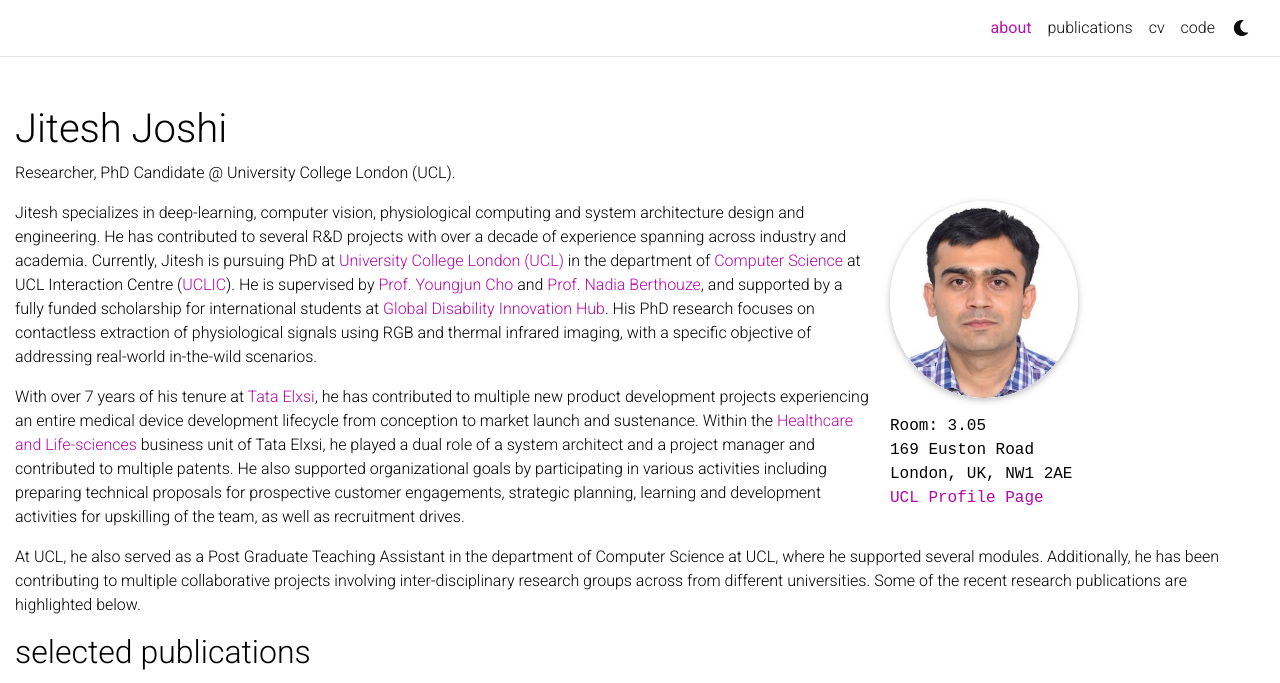
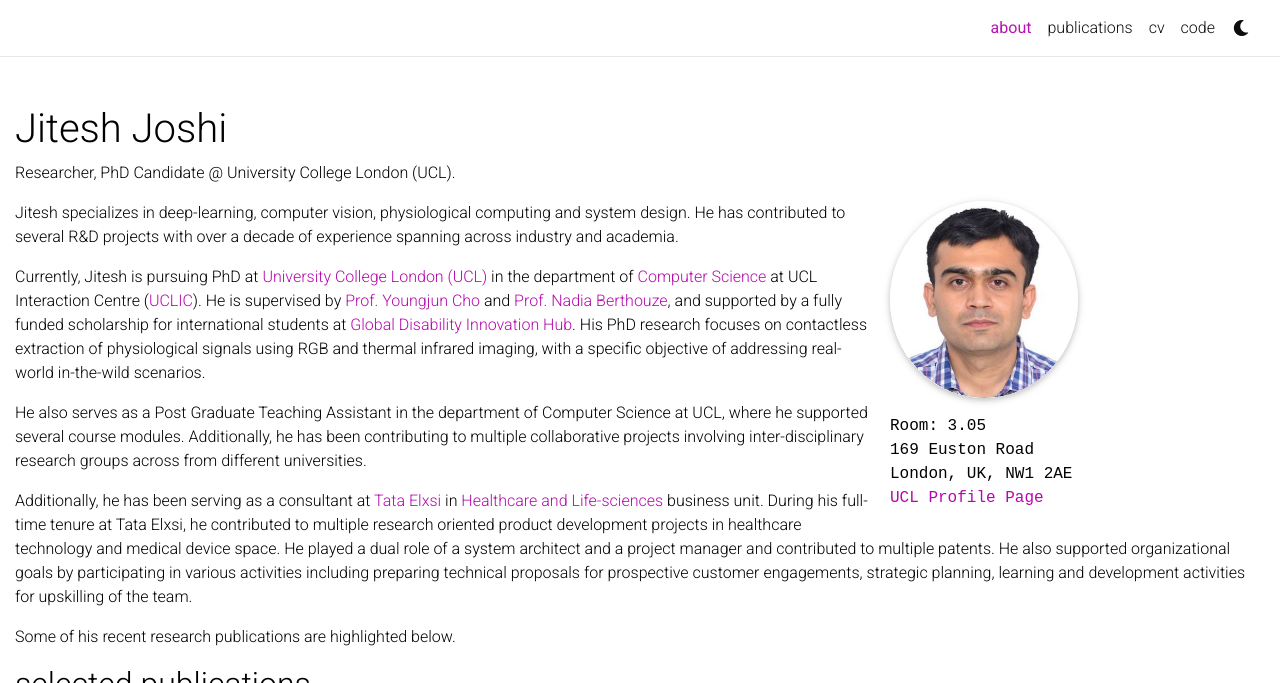
Before and after one commit to jnj256/jnj256.github.io, a Jekyll site: the page built from _pages/about.md, in a window 1280 px wide and 1005 px high, cut to the strip 0-683 px from the top of the window. Built offline with Jekyll 4.4.1, drawn with Linux system fonts in a browser that asks for light colours; full-size pictures stand in for the smaller copies a plugin makes; comment, search, counter and statistics services are not loaded; a style sheet for code colours, icons or effects is not loaded.

Commit message:
updated CV and about me page

```diff
--- a/_pages/about.md
+++ b/_pages/about.md
@@ -20,11 +20,15 @@ selected_papers: true # includes a list of papers marked as "selected={true}"
 social: true  # includes social icons at the bottom of the page
 ---
 
-Jitesh specializes in deep-learning, computer vision, physiological computing and system architecture design and engineering. He has contributed to several R&D projects with over a decade of experience spanning across industry and academia. Currently, Jitesh is pursuing PhD at [University College London (UCL)](https://www.ucl.ac.uk/) in the department of [Computer Science](https://www.ucl.ac.uk/computer-science/) at UCL Interaction Centre ([UCLIC](https://www.ucl.ac.uk/uclic)). He is supervised by [Prof. Youngjun Cho](https://profiles.ucl.ac.uk/54637-youngjun-cho) and [Prof. Nadia Berthouze](https://profiles.ucl.ac.uk/3849-nadia-berthouze), and supported by a fully funded scholarship for international students at [Global Disability Innovation Hub](https://www.disabilityinnovation.com/). His PhD research focuses on contactless extraction of physiological signals using RGB and thermal infrared imaging, with a specific objective of addressing real-world in-the-wild scenarios.
+Jitesh specializes in deep-learning, computer vision, physiological computing and system design. He has contributed to several R&D projects with over a decade of experience spanning across industry and academia.
 
-With over 7 years of his tenure at [Tata Elxsi](https://www.tataelxsi.com/), he has contributed to multiple new product development projects experiencing an entire medical device development lifecycle from conception to market launch and sustenance. Within the [Healthcare and Life-sciences](https://www.tataelxsi.com/industries/healthcare-and-life-sciences) business unit of Tata Elxsi, he played a dual role of a system architect and a project manager and contributed to multiple patents. He also supported organizational goals by participating in various activities including preparing technical proposals for prospective customer engagements, strategic planning, learning and development activities for upskilling of the team, as well as recruitment drives.
+Currently, Jitesh is pursuing PhD at [University College London (UCL)](https://www.ucl.ac.uk/) in the department of [Computer Science](https://www.ucl.ac.uk/computer-science/) at UCL Interaction Centre ([UCLIC](https://www.ucl.ac.uk/uclic)). He is supervised by [Prof. Youngjun Cho](https://profiles.ucl.ac.uk/54637-youngjun-cho) and [Prof. Nadia Berthouze](https://profiles.ucl.ac.uk/3849-nadia-berthouze), and supported by a fully funded scholarship for international students at [Global Disability Innovation Hub](https://www.disabilityinnovation.com/). His PhD research focuses on contactless extraction of physiological signals using RGB and thermal infrared imaging, with a specific objective of addressing real-world in-the-wild scenarios.
 
-At UCL, he also served as a Post Graduate Teaching Assistant in the department of Computer Science at UCL, where he supported several modules. Additionally, he has been contributing to multiple collaborative projects involving inter-disciplinary research groups across from different universities. Some of the recent research publications are highlighted below.
+He also serves as a Post Graduate Teaching Assistant in the department of Computer Science at UCL, where he supported several course modules. Additionally, he has been contributing to multiple collaborative projects involving inter-disciplinary research groups across from different universities.
+
+Additionally, he has been serving as a consultant at [Tata Elxsi](https://www.tataelxsi.com/) in [Healthcare and Life-sciences](https://www.tataelxsi.com/industries/healthcare-and-life-sciences) business unit. During his full-time tenure at Tata Elxsi, he contributed to multiple research oriented product development projects in healthcare technology and medical device space. He played a dual role of a system architect and a project manager and contributed to multiple patents. He also supported organizational goals by participating in various activities including preparing technical proposals for prospective customer engagements, strategic planning, learning and development activities for upskilling of the team.
+
+Some of his recent research publications are highlighted below.
 
 <!-- He also serves as a Solution Architect (consultant) at [Tata Elxsi](https://www.tataelxsi.com/) in the Healthcare and Life Science Business Unit where he offers support for various research and engineering projects. -->
 
```
Also changed, not shown: 2 other files.
